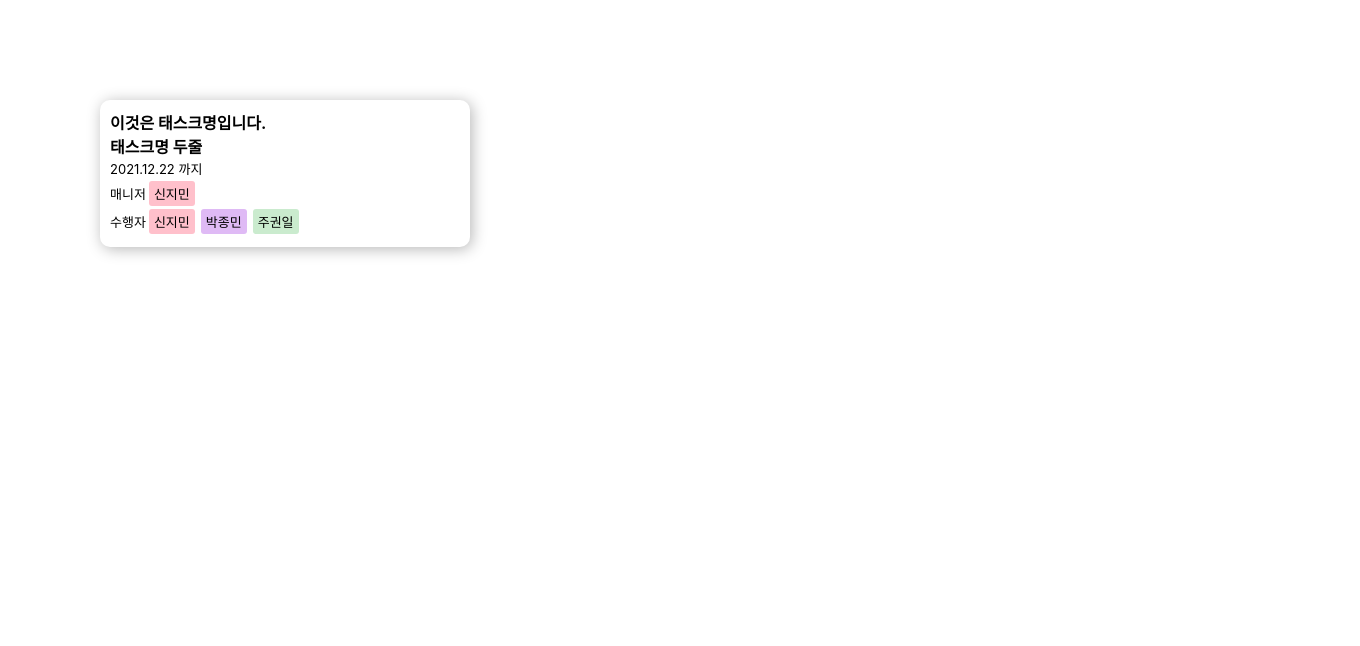
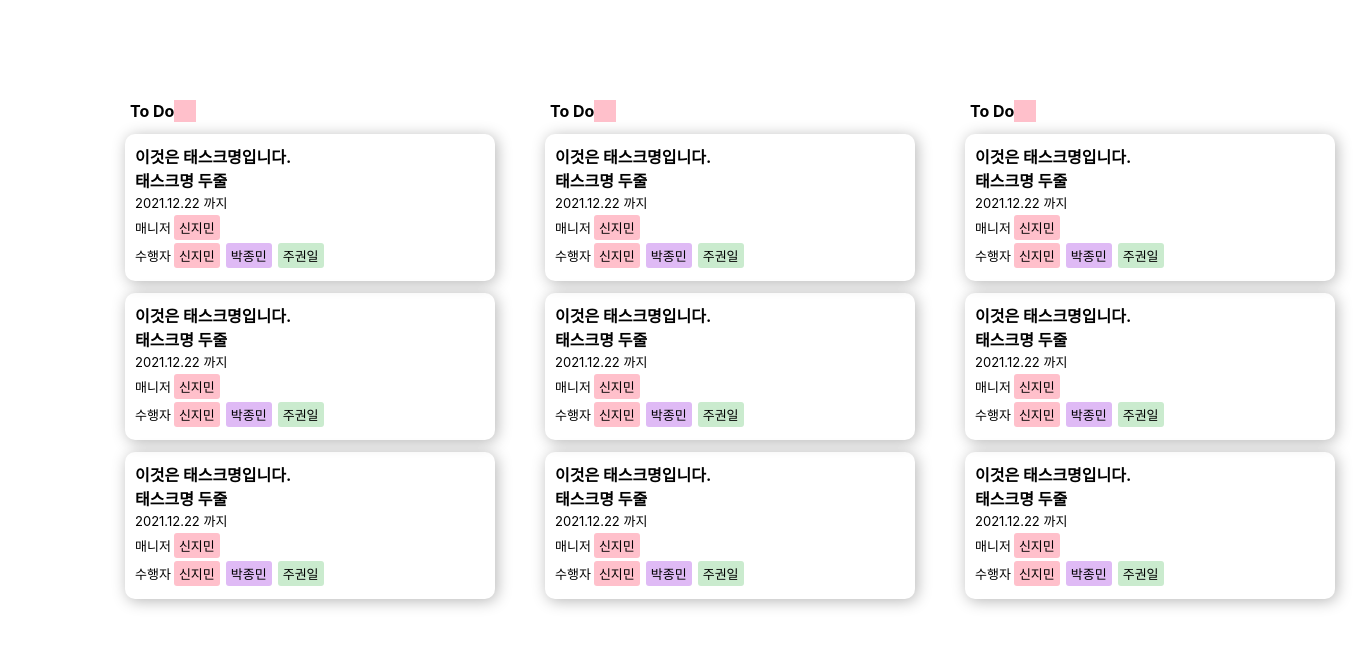
Before and after one commit to KU-Together/Together-web, a React (Create React App) app: page / in a window 1280 px wide. Shown: the top 646 px of the page, 1360 px wide, since content can reach past the window. Built offline with nearby package versions, Linux system fonts and the light colour scheme.

Commit message:
Add KanbanCol

```diff
--- a/src/components/molecules/KanbanCard.tsx
+++ b/src/components/molecules/KanbanCard.tsx
@@ -2,7 +2,11 @@ import Tag from 'components/atoms/Tag'
 import React from 'react'
 import styled from 'styled-components'
 
-function KanbanCard() {
+interface Props {
+  className?: string,
+}
+
+function KanbanCard(props: Props) {
   const Card = styled.div`
     display: inline-block;
     padding: 10px;
@@ -43,7 +47,7 @@ function KanbanCard() {
   `
 
   return (
-    <Card>
+    <Card className={props.className}>
       <Title>이것은 태스크명입니다.<br />태스크명 두줄</Title>
 
       <div>
--- /dev/null
+++ b/src/components/organisms/KanbanCol.tsx
@@ -0,0 +1,54 @@
+import KanbanCard from 'components/molecules/KanbanCard'
+import { IMAGES } from 'constants/images'
+import React from 'react'
+import styled from 'styled-components'
+
+function KanbanCol() {
+  const Column = styled.div`
+    display: flex;
+    flex-direction: column;
+  `
+
+  const StatusRow = styled.div`
+    display: flex;
+    flex-direction: row;
+    align-items: center;
+    padding-left: 30px;
+    margin-bottom: 6px;
+  `
+
+  const Status = styled.span`
+    font-size: medium;
+    font-weight: bold;
+  `
+
+  const Card = styled(KanbanCard)`
+    margin-top: 6px;
+    margin-bottom: 6px;
+    margin-left: 25px;
+    margin-right: 25px;
+  `
+
+  const AddBtn = styled.div`
+    width: 22px;
+    height: 22px;
+    background-color: pink;
+  `
+
+  return (
+    <Column>
+      <StatusRow>
+        <Status>To Do</Status>
+        <AddBtn>
+          {/* <img src={IMAGES.add} /> */}
+        </AddBtn>
+      </StatusRow>
+
+      <Card />
+      <Card />
+      <Card />
+    </Column>
+  )
+}
+
+export default KanbanCol
--- a/src/components/pages/MainPage.tsx
+++ b/src/components/pages/MainPage.tsx
@@ -1,4 +1,4 @@
-import KanbanCard from 'components/molecules/KanbanCard'
+import KanbanCol from 'components/organisms/KanbanCol'
 import React from 'react'
 import styled from 'styled-components'
 
@@ -7,9 +7,18 @@ function MainPage() {
     padding: 100px;
   `
 
+  const KanbanBoard = styled.div`
+    display: flex;
+    flex-direction: row;
+  `
+
   return (
     <Container>
-      <KanbanCard />
+      <KanbanBoard>
+        <KanbanCol />
+        <KanbanCol />
+        <KanbanCol />
+      </KanbanBoard>
     </Container>
   )
 }
--- /dev/null
+++ b/src/constants/images.ts
@@ -0,0 +1,3 @@
+export const IMAGES = {
+  add: require('assets/images/add.png')
+}
```
Also changed, not shown: src/assets/images/add.png (added), 1 other file (tests, documents, lock files or other folders).
